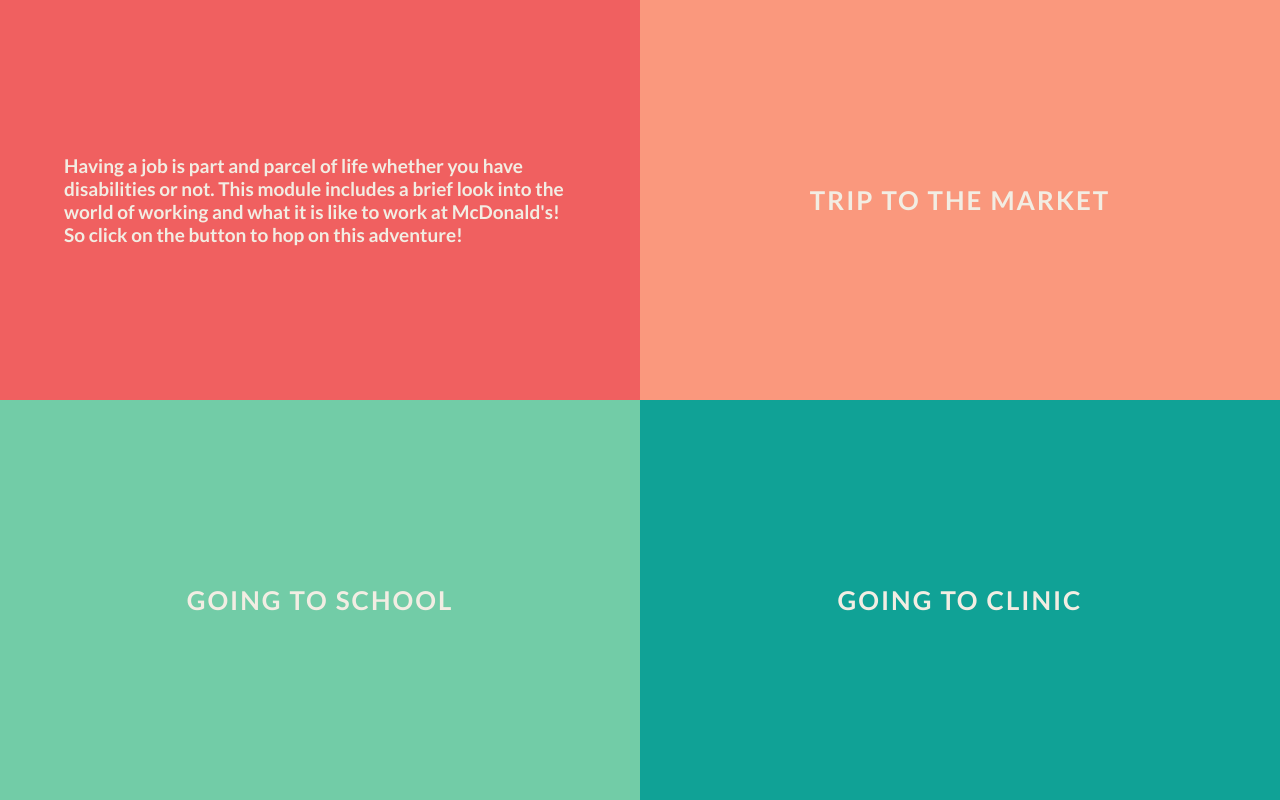
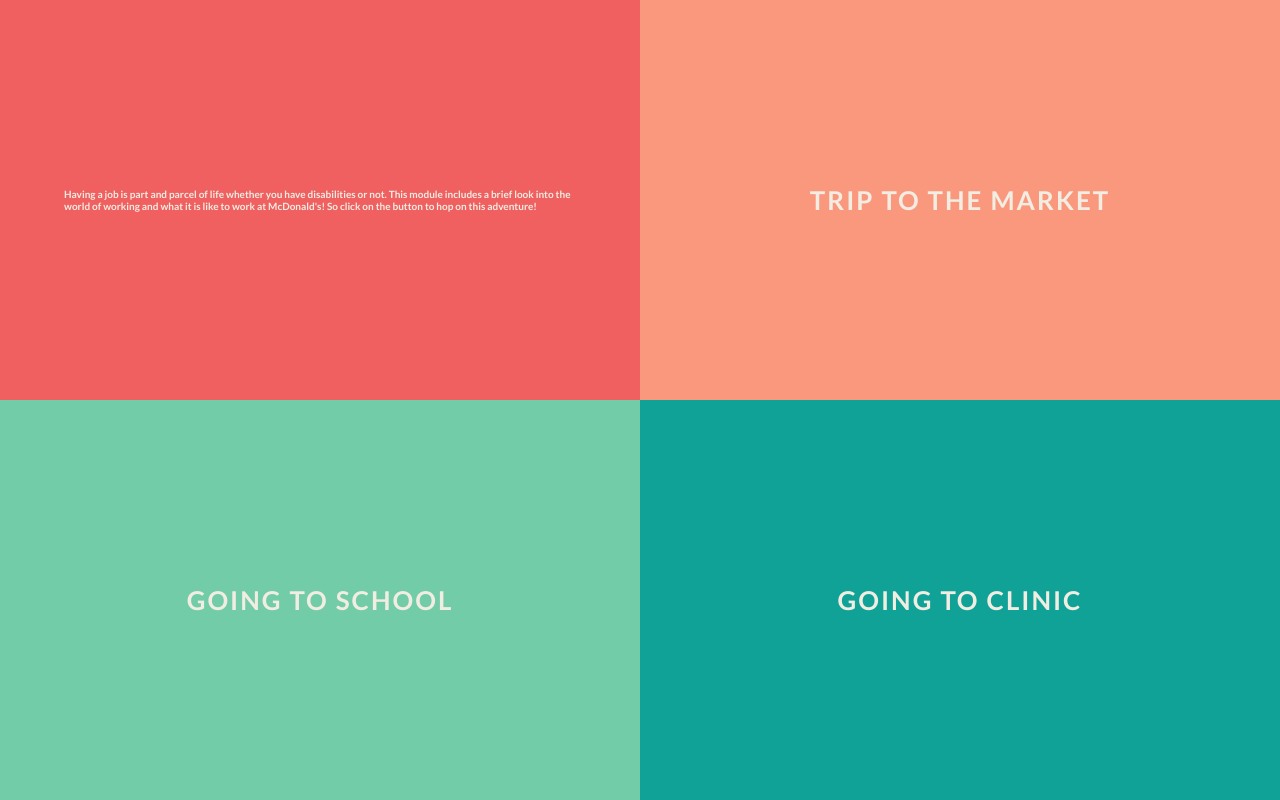
Before and after one commit to joelleoqiyi/SCSE, a plain HTML site: page choicepage2/index.html in a window 1280 px wide. Drawn offline with Linux system fonts and the light colour scheme.

Commit message:
Updated Font Size of Description

```diff
--- a/choicepage2/style.css
+++ b/choicepage2/style.css
@@ -428,7 +428,7 @@ section.bl-expand .bl-box {
 .bl-box span{
   transition: 0.1s;
   opacity: 0;
-  font-size: 19px;
+  font-size: 10px;
   left: 10%;
   right: 10%;
   font-weight: bold;
```
